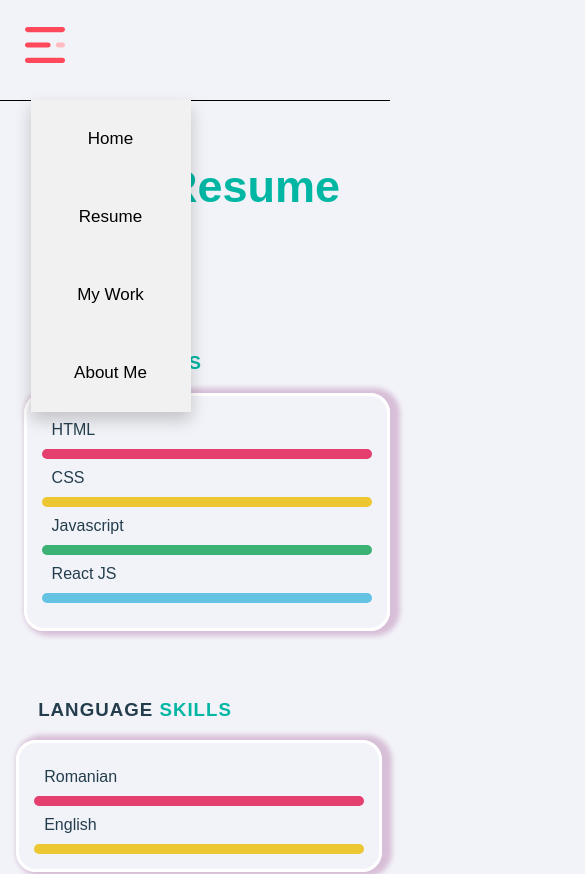
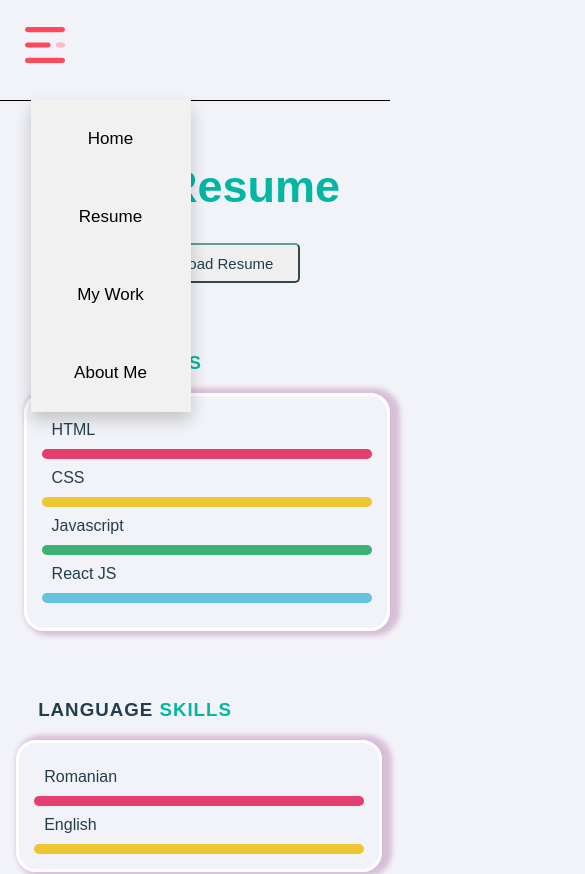
Before and after one commit to renata2014/My-Online-Resume, a React (Create React App) app: page /resume in a window 390 px wide. Shown: the top 874 px of the page, 585 px wide, since content can reach past the window. Built offline with nearby package versions, Linux system fonts and the light colour scheme.

Commit message:
everything done

```diff
--- a/src/pages/resume/Resume.css
+++ b/src/pages/resume/Resume.css
@@ -146,6 +146,14 @@ body{
       margin-left: -42%;
       margin-bottom: 180px;
     }
+
+    .download-button{
+        margin-left: 420px;
+    }
+
+    .resume-title{
+        margin-left: 380px;
+    }
 }
 
 @media only screen and (max-width: 768px){
@@ -175,11 +183,18 @@ body{
         margin-left: 170px;
     }
 
+    .download-button{
+        margin-left: 280px;
+    }
 }
 
 @media only screen and (max-width: 414px){
     .resume-title{
         margin-left: 90px;
+    }
+
+    .download-button{
+        margin-left: 120px;
     }
 
     .skills-content{
```
